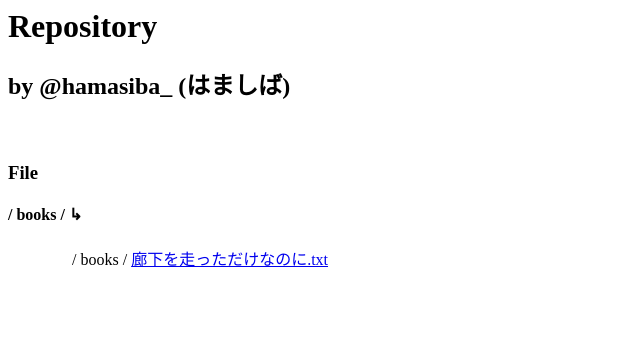
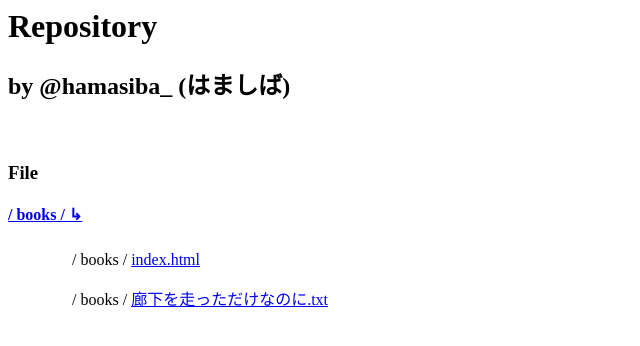
Before and after one commit to shefts-chang/shefts-chang.github.io, a plain HTML site: page index.html in a window 1280 px wide. Shown: the whole page, without its empty margins (0-640 px from the left). Drawn offline with Linux system fonts and the light colour scheme.

Commit message:
Update index.html

```diff
--- a/index.html
+++ b/index.html
@@ -3,5 +3,6 @@
 <h2>by @hamasiba_ (はましば)</h2>
 <h3>&nbsp;</h3>
 <h3 style="center">File</h3>
-<h4>/ books / ↳</h4>
+<h4><a href="/books/">/ books / ↳<a></h4>
+<p>　　　　/ books / <a href="/books/index.html廊下を走っただけなのに.txt">index.html</a></p>
 <p>　　　　/ books / <a href="/books/廊下を走っただけなのに.txt">廊下を走っただけなのに.txt</a></p>
```
